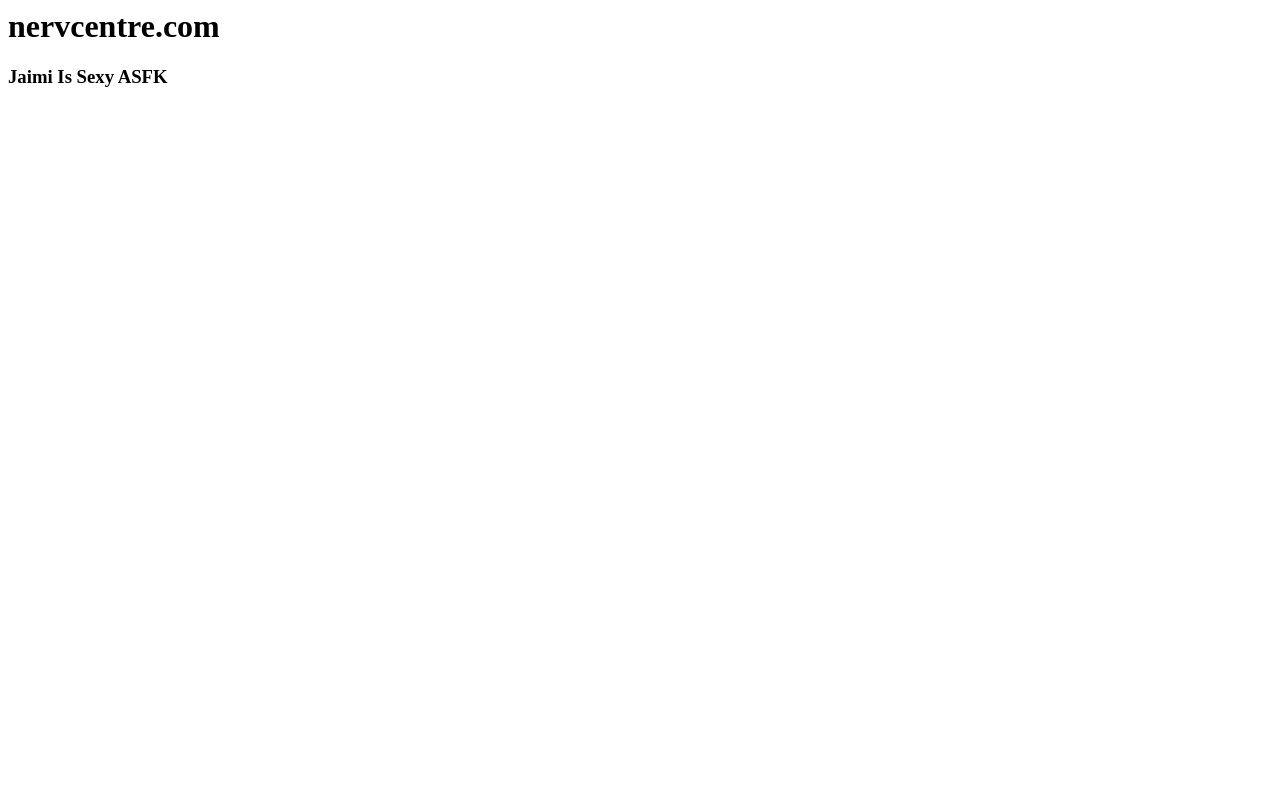
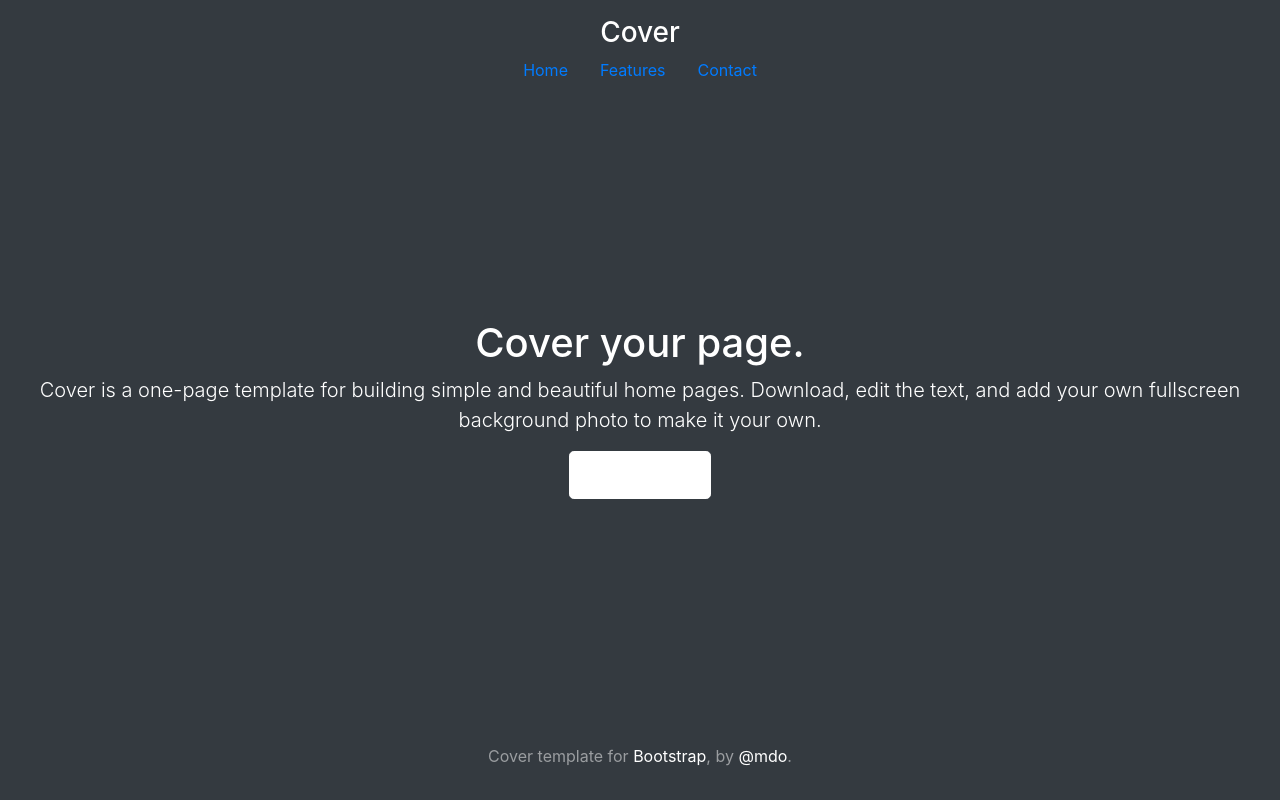
Before and after one commit to Roguecoder-au/nervcentre, a plain HTML site: page index.html in a window 1280 px wide. Drawn offline with nearby package versions, Linux system fonts and the light colour scheme.

Commit message:
Update index.html

```diff
--- a/index.html
+++ b/index.html
@@ -1,3 +1,68 @@
-<h1>nervcentre.com</h1>
+<!doctype html>
+<html lang="en" class="h-100">
+  <head>
+    <meta charset="utf-8">
+    <meta name="viewport" content="width=device-width, initial-scale=1">
+    <meta name="description" content="">
+    <meta name="author" content="Mark Otto, Jacob Thornton, and Bootstrap contributors">
+    <meta name="generator" content="Hugo 0.79.0">
+    <title>Nervcentre.com</title>
 
-<h3>Jaimi Is Sexy ASFK</h3>
+    <link rel="canonical" href="https://getbootstrap.com/docs/5.0/examples/cover/">
+
+
+
+    <!-- Bootstrap core CSS -->
+<link rel="stylesheet" href="https://stackpath.bootstrapcdn.com/bootstrap/4.3.1/css/bootstrap.min.css" integrity="sha384-ggOyR0iXCbMQv3Xipma34MD+dH/1fQ784/j6cY/iJTQUOhcWr7x9JvoRxT2MZw1T" crossorigin="anonymous">
+
+    <style>
+      .bd-placeholder-img {
+        font-size: 1.125rem;
+        text-anchor: middle;
+        -webkit-user-select: none;
+        -moz-user-select: none;
+        user-select: none;
+      }
+
+      @media (min-width: 768px) {
+        .bd-placeholder-img-lg {
+          font-size: 3.5rem;
+        }
+      }
+    </style>
+
+
+    <!-- Custom styles for this template -->
+    <link href="cover.css" rel="stylesheet">
+  </head>
+  <body class="d-flex h-100 text-center text-white bg-dark">
+
+<div class="cover-container d-flex w-100 h-100 p-3 mx-auto flex-column">
+  <header class="mb-auto">
+    <div>
+      <h3 class="float-md-start mb-0">Cover</h3>
+      <nav class="nav nav-masthead justify-content-center float-md-end">
+        <a class="nav-link active" aria-current="page" href="#">Home</a>
+        <a class="nav-link" href="#">Features</a>
+        <a class="nav-link" href="#">Contact</a>
+      </nav>
+    </div>
+  </header>
+
+  <main class="px-3">
+    <h1>Cover your page.</h1>
+    <p class="lead">Cover is a one-page template for building simple and beautiful home pages. Download, edit the text, and add your own fullscreen background photo to make it your own.</p>
+    <p class="lead">
+      <a href="#" class="btn btn-lg btn-secondary fw-bold border-white bg-white">Learn more</a>
+    </p>
+  </main>
+
+  <footer class="mt-auto text-white-50">
+    <p>Cover template for <a href="https://getbootstrap.com/" class="text-white">Bootstrap</a>, by <a href="https://twitter.com/mdo" class="text-white">@mdo</a>.</p>
+  </footer>
+</div>
+
+
+
+  </body>
+</html>
```
